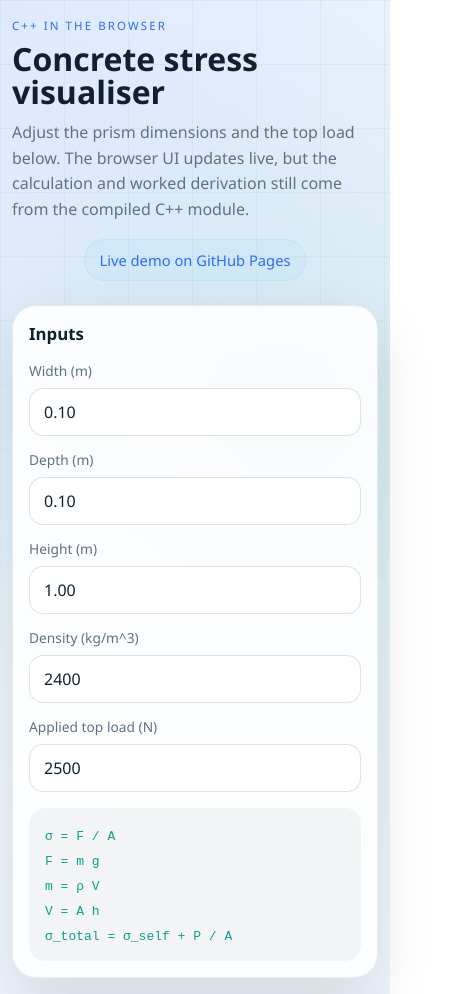
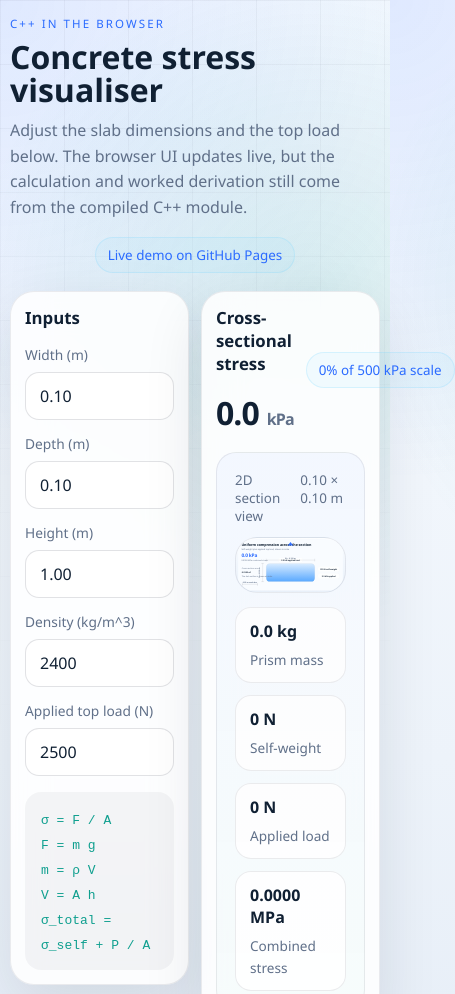
Before and after one commit to quantuminformation/WebJenga, a plain HTML site: page web/index.html in a window 390 px wide. Shown: the top 994 px of the page, 455 px wide, since content can reach past the window. Drawn offline with Linux system fonts and the light colour scheme; a script that the page names is missing.

Commit message:
Keep diagram beside inputs on smaller screens

```diff
--- a/web/index.html
+++ b/web/index.html
@@ -113,6 +113,7 @@
         display: grid;
         grid-template-columns: minmax(320px, 0.95fr) minmax(360px, 1.05fr);
         gap: 20px;
+        align-items: start;
       }
 
       .card {
@@ -653,19 +654,25 @@
         }
       }
 
-      @media (max-width: 1320px) {
+      @media (max-width: 1160px) {
         .grid {
-          grid-template-columns: 1fr;
-        }
-
-        .diagram-legend {
-          grid-template-columns: repeat(2, minmax(0, 1fr));
+          grid-template-columns: minmax(0, 0.98fr) minmax(0, 1.02fr);
+          gap: 16px;
         }
       }
 
       @media (max-width: 920px) {
         .hero {
           flex-direction: column;
+        }
+
+        .grid {
+          grid-template-columns: minmax(0, 1fr) minmax(0, 1fr);
+          gap: 14px;
+        }
+
+        .diagram-legend {
+          grid-template-columns: repeat(2, minmax(0, 1fr));
         }
 
         .stats,
@@ -677,12 +684,29 @@
 
       @media (max-width: 640px) {
         main {
-          padding: 18px 12px 28px;
+          padding: 16px 10px 24px;
+        }
+
+        .grid {
+          gap: 12px;
         }
 
         .card-inner,
         pre {
-          padding: 16px;
+          padding: 14px;
+        }
+
+        .hero {
+          margin-bottom: 18px;
+        }
+
+        .lede {
+          max-width: none;
+        }
+
+        .pill {
+          font-size: 0.84rem;
+          padding: 8px 12px;
         }
       }
     </style>
@@ -711,7 +735,7 @@
           <p class="eyebrow">C++ in the browser</p>
           <h1>Concrete stress visualiser</h1>
           <p class="lede">
-            Adjust the prism dimensions and the top load below. The browser UI updates
+            Adjust the slab dimensions and the top load below. The browser UI updates
             live, but the calculation and worked derivation still come from the compiled
             C++ module.
           </p>
```
